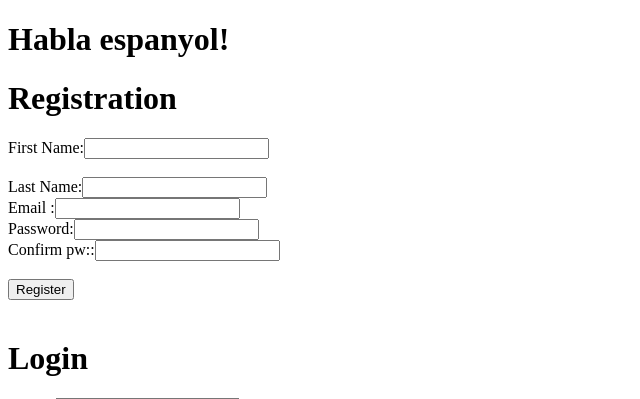
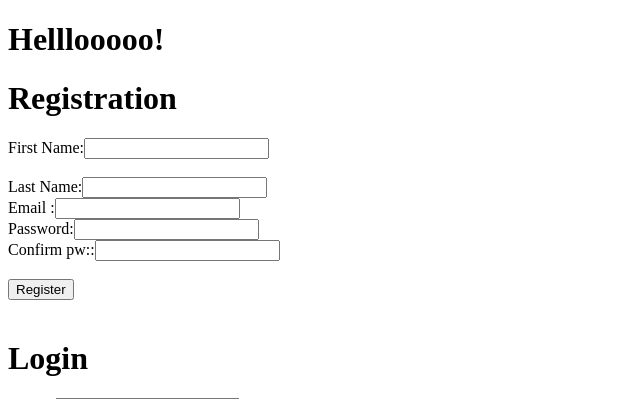
Before and after one commit to ohis/Belt, a Django app: template apps/belt_exam/templates/belt_exam/index.html in a window 1280 px wide. Shown: the top 399 px of the page, without its empty margins (0-640 px from the left). Run offline with Django 3.2, Linux system fonts and the light colour scheme; the template is opened without the code that fills it, so the values that code supplies are empty.

Commit message:
checking

```diff
--- a/apps/belt_exam/templates/belt_exam/index.html
+++ b/apps/belt_exam/templates/belt_exam/index.html
@@ -6,7 +6,7 @@
     <title></title>
   </head>
   <body>
-    <h1>Habla espanyol!</h1>
+    <h1>Helllooooo!</h1>
     <h1>Registration</h1>
         {% if messages %}
     			{% for error in messages %}
```
